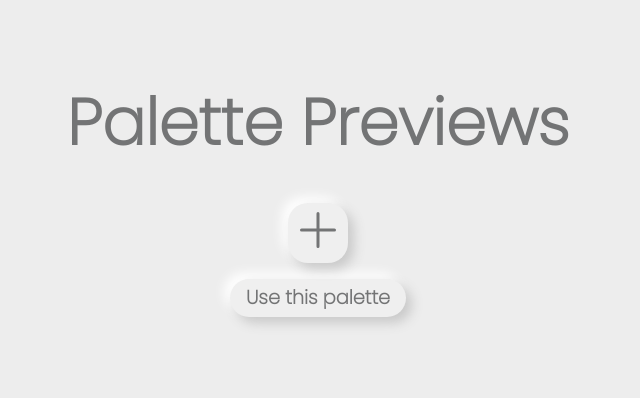
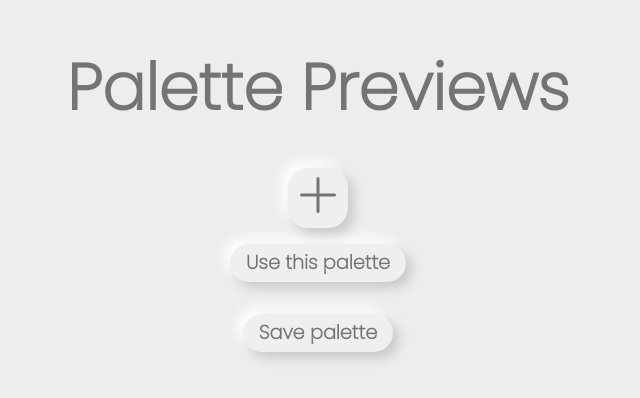
Before and after one commit to Heargo/ColorsPreview, a Vue app: page /#/ in a window 1280 px wide. Shown: the part 212-610 px from the top of the page, without its empty margins (322-962 px from the left). Built offline with nearby package versions, Linux system fonts and the light colour scheme.

Commit message:
save palette in localStorage BACK

```diff
--- a/src/store/index.js
+++ b/src/store/index.js
@@ -13,6 +13,9 @@ export default createStore({
     },
   },
   actions: {
+    toastErrorAction(state,msg){
+      console.log(msg)
+    },
   },
   modules: {
   }
--- a/src/views/Home.vue
+++ b/src/views/Home.vue
@@ -5,6 +5,7 @@
     <Colors/>
     <div v-if="!used" class="buttonsContainer">
       <button class="use" @click="this.$store.state.colors.length >2 ? used=true : used=false">Use this palette</button>
+      <button class="customButton" @click="savePalette()">Save palette</button>
     </div>
 
     <div class="TemplateContainer" v-if="used">
@@ -29,6 +30,7 @@
 //import HelloWorld from '@/components/HelloWorld.vue'
 import Colors from '@/components/Colors.vue'
 import TemplatePreview from '@/components/TemplatePreview.vue'
+import { mapActions } from 'vuex'
 
 export default {
   name: 'Home',
@@ -43,8 +45,40 @@ export default {
     TemplatePreview
   },
   methods: {
+    ...mapActions([
+      'toastErrorAction'
+    ]),
     forceRefresh(){
       this.randomizeCounter++;
+    },
+    getSavedPalettes(){
+      return JSON.parse(window.localStorage.getItem("palettes"));
+    },
+    savePalette(){
+      //window.localStorage.clear()
+      //get previous palettes
+      var palettes_list=this.getSavedPalettes();
+      var palette = this.$store.state.colors;
+
+      //if valid palette
+      if (palette.length>2){
+        //if first palette then init
+        if (palettes_list===null){
+          palettes_list=[this.$store.state.colors];
+        }
+        //push to existing palettes
+        else{
+          palettes_list.push(this.$store.state.colors);
+        }
+
+        window.localStorage.setItem("palettes",JSON.stringify(palettes_list))
+        console.log(window.localStorage.getItem("palettes"))
+      }
+      //not valid palette
+      else{
+        this.toastErrorAction("The palette must contain at least 3 colors.")
+      }
+
     }
   }
 }
@@ -83,7 +117,7 @@ export default {
   align-items: center;
   flex-direction: column;
 }
-.use{
+.use,.customButton{
     margin:1rem;
     width:auto;
     height:auto;
```
